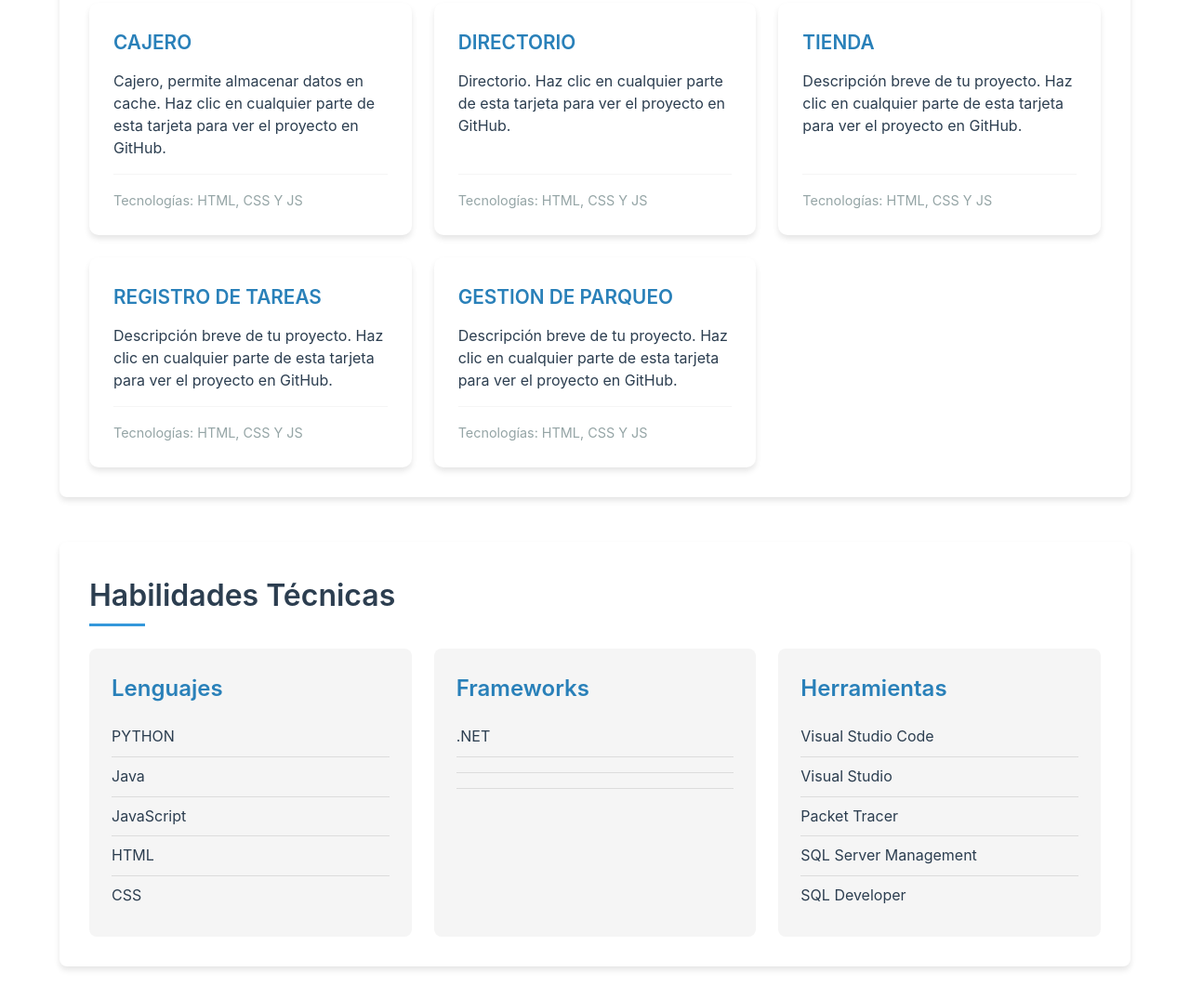
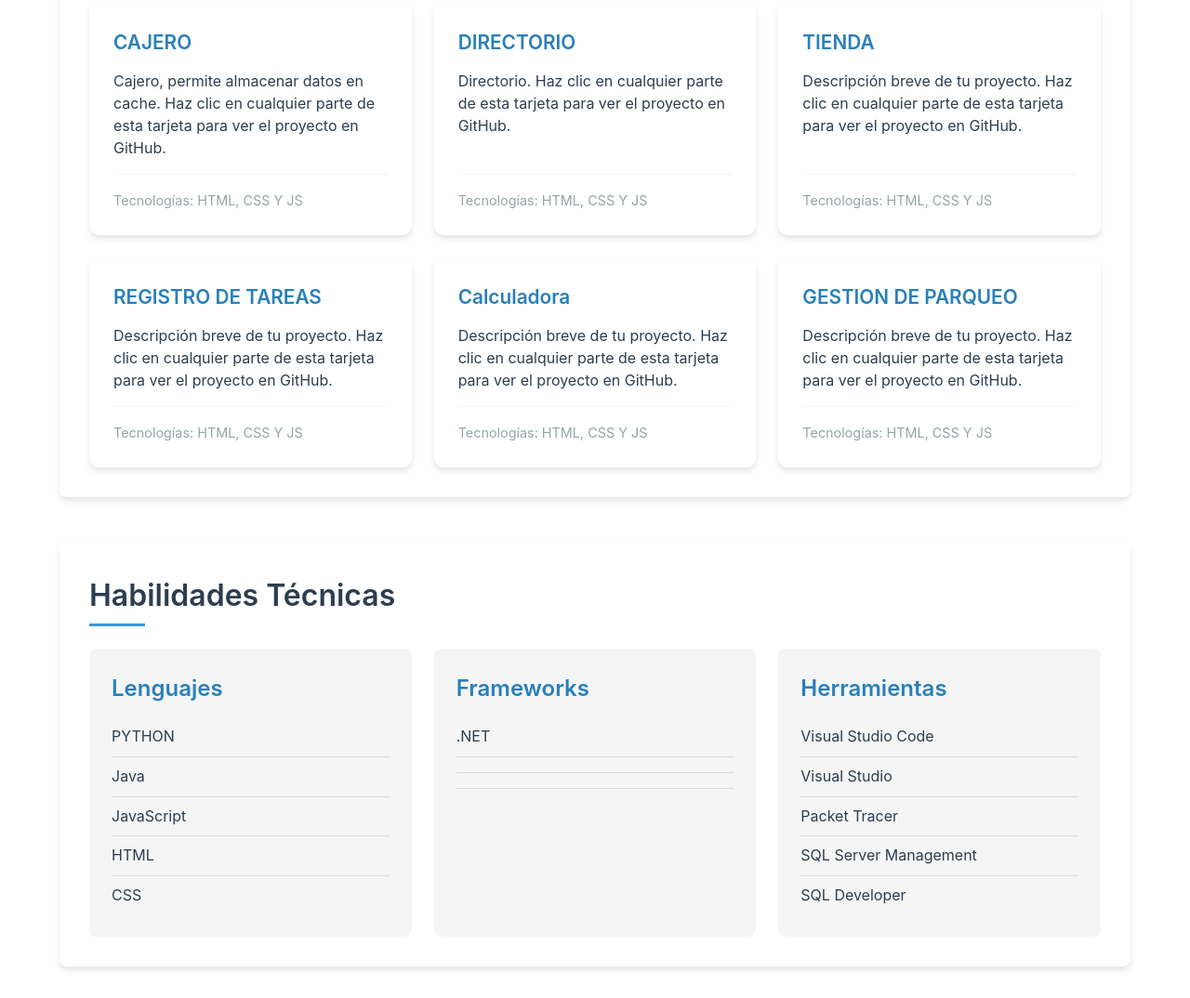
Before and after one commit to ANDYGU444/Portafolio, a plain HTML site: page index.html in a window 1280 px wide. Shown: the part 1299-2373 px from the top of the page at 93% size. Drawn offline with nearby package versions, Linux system fonts and the light colour scheme.

```diff
--- a/index.html
+++ b/index.html
@@ -703,6 +703,15 @@
                         </div>
                     </div>
                 </a>
+                <a href="https://andygu444.github.io/ProyectoCalculadora/" target="_blank" class="project-link">
+                    <div class="project-card">
+                        <h3>Calculadora</h3>
+                        <p>Descripción breve de tu proyecto. Haz clic en cualquier parte de esta tarjeta para ver el proyecto en GitHub.</p>
+                        <div class="project-meta">
+                            Tecnologías: HTML, CSS Y JS
+                        </div>
+                    </div>
+                </a>
                <a href="https://andygu444.github.io/ProyectoParqueo/" target="_blank" class="project-link">
                     <div class="project-card">
                         <h3>GESTION DE PARQUEO</h3>
```
